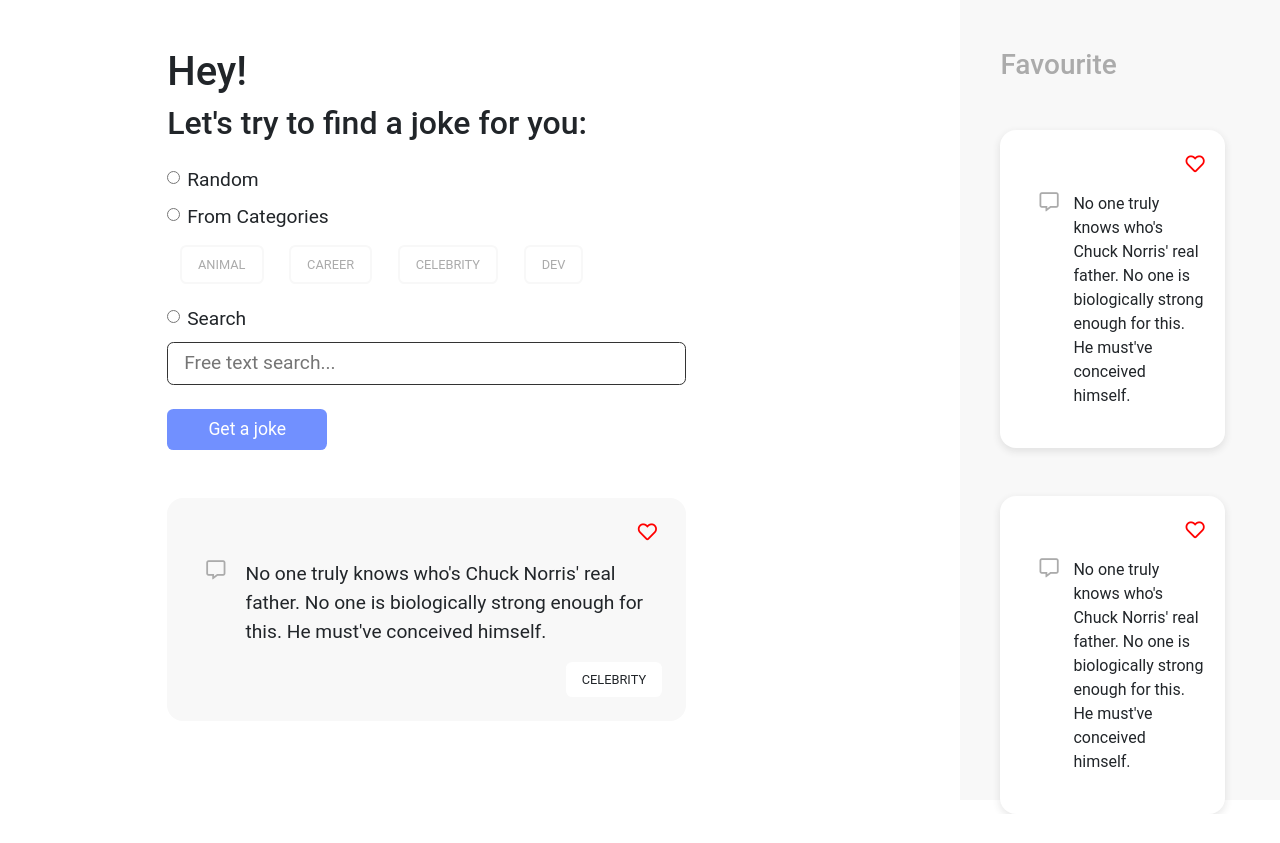
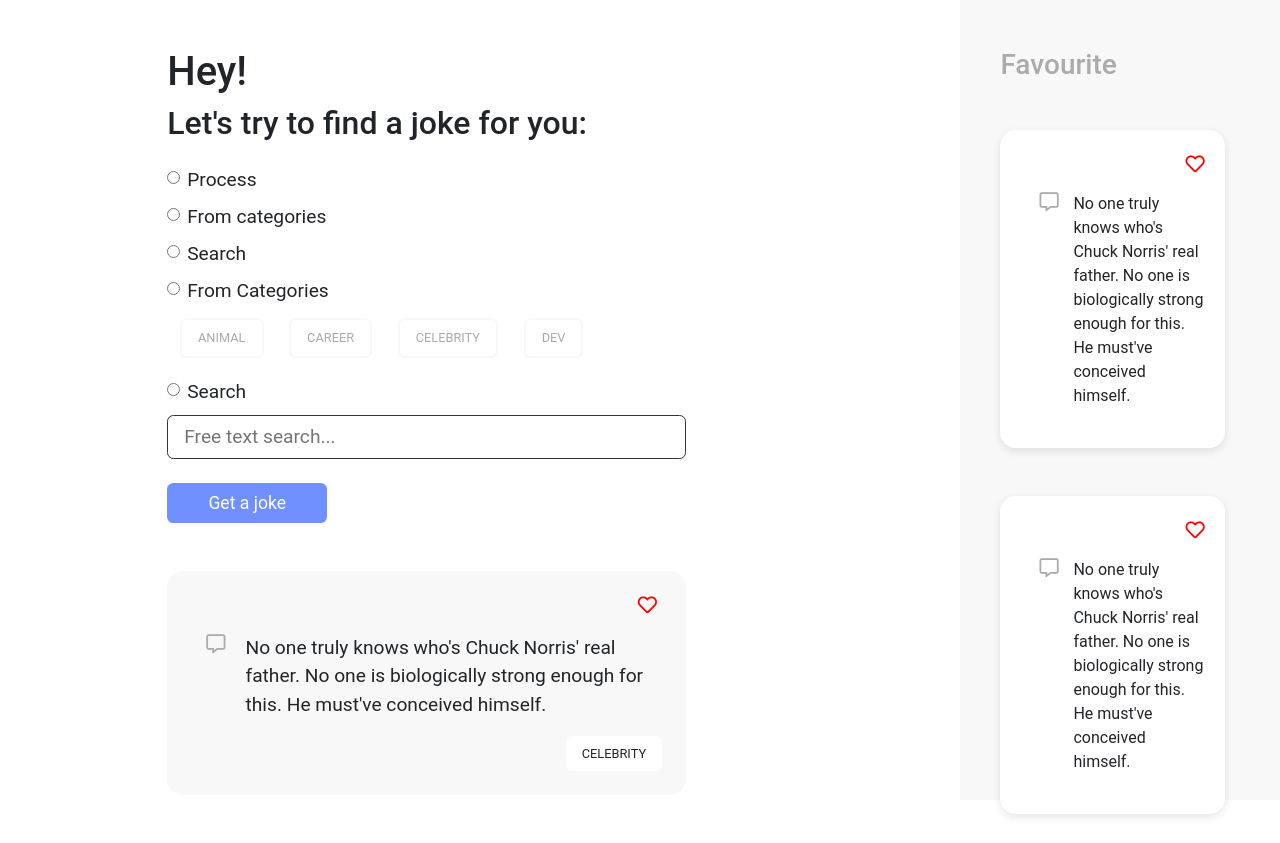
Before and after one commit to web-ethno4ka/Joke-generator, a React (Create React App) app: page / in a window 1280 px wide. Before the commit the page ends 814 px from the top, so only its background shows below. Built offline with nearby package versions, Linux system fonts and the light colour scheme.

Commit message:
Creating Radiobutton component

```diff
--- /dev/null
+++ b/src/component/Radiobutton/Radiobutton.js
@@ -0,0 +1,21 @@
+import React from 'react';
+import './Radiobutton.css';
+
+const radioButton = (props) => {
+  return (
+    <div className="form-check mt-2">
+      <input
+        className="form-check-input"
+        type="radio"
+        name={props.name}
+        id={props.id}
+        value={props.option}
+      />
+      <label className="form-check-label" htmlFor={props.id}>
+        {props.title}
+      </label>
+    </div>
+  );
+};
+
+export default radioButton;
--- a/src/layout/Layout.js
+++ b/src/layout/Layout.js
@@ -1,7 +1,22 @@
-import React from 'react';
+import React, { Component } from 'react';
 import './Layout.css';
+import RadioButton from '../component/Radiobutton/Radiobutton';
 
-const Layout = () => {
+class Layout extends Component {
+  state = {
+    radio: [
+      { name: 'radiobtn-1', id: 1, value: 'option-1', title: 'Process' },
+      {
+        name: 'radiobtn-1',
+        id: 2,
+        value: 'option-2',
+        title: 'From categories',
+      },
+      { name: 'radiobtn-1', id: 3, value: 'option-3', title: 'Search' },
+    ],
+  };
+  render() {
+    const radio = this.state.radio;
     return (
       <div className="d-flex flex-row justify-content-between">
         <div className="d-flex flex-column col-8 my-5">
@@ -9,18 +24,30 @@ const Layout = () => {
             <h1>Hey!</h1>
             <h2>Let's try to find a joke for you:</h2>
             <div className="d-flex flex-column mt-3">
-            <div class="form-check mt-2">
-              <input
-                className="form-check-input"
-                type="radio"
-                name="radiobtn"
-                id="radio-btn-1"
-                value="option1"
+              <RadioButton
+                name={radio[0].name}
+                id={radio[0].id}
+                value={radio[0].option}
+                htmlFor={radio[0].id}
+                title={radio[0].title}
               />
-              <label className="form-check-label" htmlFor="radio-btn-1">
-                Random
-              </label>
-            </div>
+
+              <RadioButton
+                name={radio[1].name}
+                id={radio[1].id}
+                value={radio[1].option}
+                htmlFor={radio[1].id}
+                title={radio[1].title}
+              />
+
+              <RadioButton
+                name={radio[2].name}
+                id={radio[2].id}
+                value={radio[2].option}
+                htmlFor={radio[2].id}
+                title={radio[2].title}
+              />
+
               <div className="form-check mt-2">
                 <input
                   className="form-check-input"
@@ -33,27 +60,29 @@ const Layout = () => {
                   From Categories
                 </label>
               </div>
+
               <div className="joke-categories">
                 <div className="radio-group">
                   <input id="radio-1" type="radio" name="radio" value="1" />
-                <label for="radio-1">ANIMAL</label>
+                  <label htmlFor="radio-1">ANIMAL</label>
                 </div>
                 <div className="radio-group">
                   <input id="radio-2" type="radio" name="radio" value="2" />
-                <label for="radio-2">CAREER</label>
+                  <label htmlFor="radio-2">CAREER</label>
                 </div>
                 <div className="radio-group">
                   <input id="radio-3" type="radio" name="radio" value="3" />
-                <label for="radio-3">CELEBRITY</label>
+                  <label htmlFor="radio-3">CELEBRITY</label>
                 </div>
                 <div className="radio-group">
                   <input id="radio-4" type="radio" name="radio" value="4" />
-                <label for="radio-4">DEV</label>
+                  <label htmlFor="radio-4">DEV</label>
                 </div>
               </div>
+
               <div className="form-check mt-2">
                 <input
-                class="form-check-input"
+                  className="form-check-input"
                   type="radio"
                   name="radiobtn"
                   id="radio-btn-3"
@@ -69,13 +98,13 @@ const Layout = () => {
                 placeholder="Free text search..."
               />
             </div>
-          <button type="button" class="btn mt-4">
+            <button type="button" className="btn mt-4">
               Get a joke
             </button>
             <div className="card mt-5 p-4">
               <i className="far fa-heart col-1 align-self-end"></i>
               <div className="card-body d-flex justify-content-between">
-              <i class="far fa-comment-alt fa-inverse col-1"></i>
+                <i className="far fa-comment-alt fa-inverse col-1"></i>
                 <p className="col-11">
                   No one truly knows who's Chuck Norris' real father. No one is
                   biologically strong enough for this. He must've conceived
@@ -92,7 +121,7 @@ const Layout = () => {
             <div className="card favourite-card mt-5 p-4">
               <i className="far fa-heart col-1 align-self-end"></i>
               <div className="card-body d-flex justify-content-between">
-              <i class="far fa-comment-alt fa-inverse col-1 mr-1"></i>
+                <i className="far fa-comment-alt fa-inverse col-1 mr-1"></i>
                 <p className="col-11">
                   No one truly knows who's Chuck Norris' real father. No one is
                   biologically strong enough for this. He must've conceived
@@ -103,7 +132,7 @@ const Layout = () => {
             <div className="card favourite-card mt-5 p-4">
               <i className="far fa-heart col-1 align-self-end"></i>
               <div className="card-body d-flex justify-content-between">
-              <i class="far fa-comment-alt fa-inverse col-1 mr-1"></i>
+                <i className="far fa-comment-alt fa-inverse col-1 mr-1"></i>
                 <p className="col-11">
                   No one truly knows who's Chuck Norris' real father. No one is
                   biologically strong enough for this. He must've conceived
@@ -115,6 +144,7 @@ const Layout = () => {
         </div>
       </div>
     );
-};
+  }
+}
 
 export default Layout;
```
Also changed, not shown: src/component/Radiobutton/Radiobutton.css (added). Lines whose indentation alone changed are shown as unchanged.
